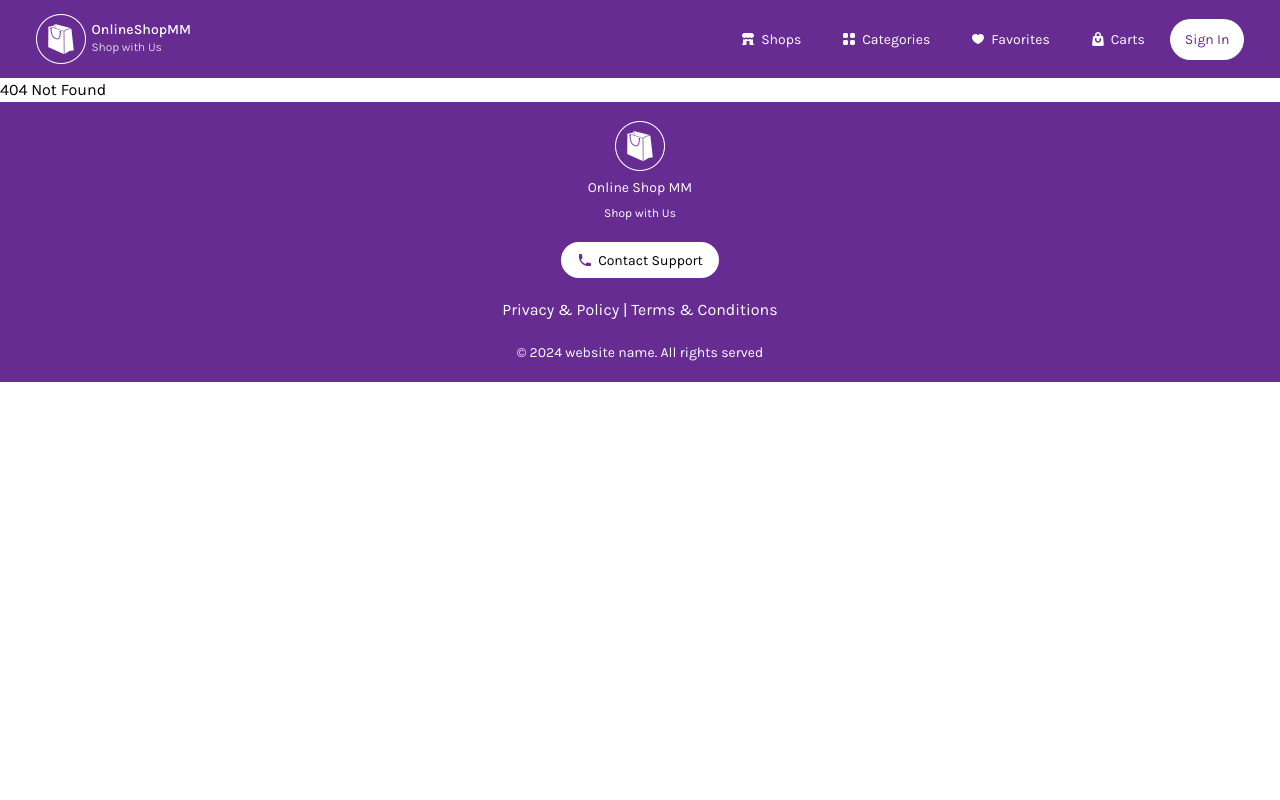
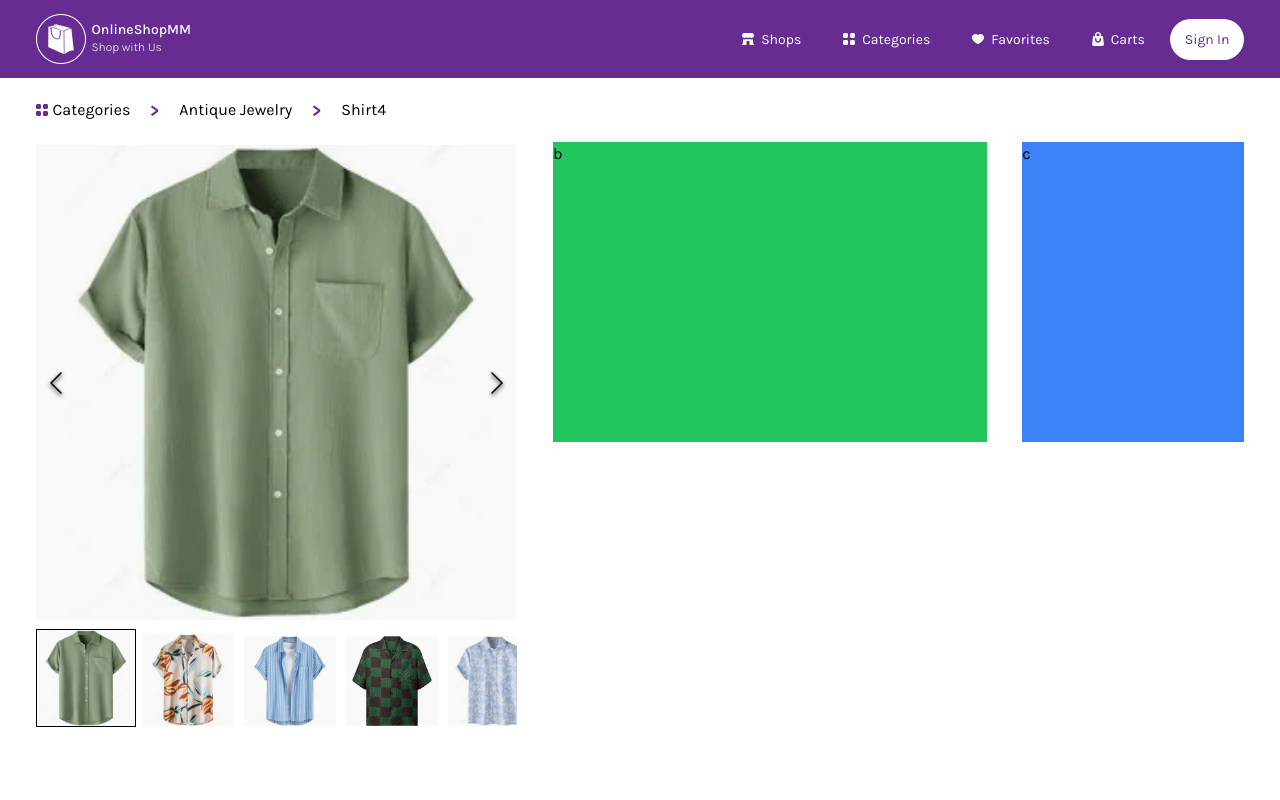
Before and after one commit to thuyainsoe/os, a React (Vite) app: page /categories/antique-jewelry/shirt4 in a window 1280 px wide. Shown: the top 800 px of the page. Built offline with nearby package versions, Linux system fonts and the light colour scheme.

Commit message:
feat: item detail

```diff
--- a/package.json
+++ b/package.json
@@ -13,6 +13,7 @@
     "prop-types": "^15.8.1",
     "react": "^18.2.0",
     "react-dom": "^18.2.0",
+    "react-image-gallery": "^1.3.0",
     "react-rating-stars-component": "^2.2.0",
     "react-router-dom": "^6.23.1",
     "swiper": "^11.1.4"
--- a/src/assets/css/swiper-reset.css
+++ b/src/assets/css/swiper-reset.css
@@ -16,3 +16,39 @@
 .react-stars {
   @apply flex gap-[5px];
 }
+
+#item-detail {
+  .swiper-button-prev,
+  .swiper-button-next {
+    @apply text-black z-[200];
+  }
+
+  .swiper-button-prev::after {
+    transform: scale(0.5);
+  }
+
+  .swiper-button-next::after {
+    transform: scale(0.5);
+  }
+}
+
+.image-gallery-image {
+  @apply aspect-square;
+}
+
+.image-gallery-thumbnail.active {
+  border: 1px solid black !important;
+}
+
+.image-gallery-thumbnail:hover {
+  border: 1px solid black !important;
+}
+
+.image-gallery-icon {
+  svg {
+    stroke: black !important;
+    width: 20px !important;
+  }
+  .image-gallery-svg {
+  }
+}
--- a/src/components/item-card/ItemCard.jsx
+++ b/src/components/item-card/ItemCard.jsx
@@ -1,4 +1,5 @@
 import cartIcon from "@/assets/images/common-icons/cart-icon.svg";
+import { Link } from "react-router-dom";
 const ItemCard = ({ shirt }) => {
   return (
     <div
@@ -17,7 +18,14 @@ const ItemCard = ({ shirt }) => {
           <img src={cartIcon} alt="" />
           <span>Add to Cart</span>
         </button>
-        <button className="w-full h-[36px]">View Detail</button>
+        <Link
+          className="w-full h-[36px] flex items-center justify-center"
+          to={`/categories/${shirt.category}/${shirt.name
+            .toLowerCase()
+            .replace(/\s+/g, "-")}`}
+        >
+          View Detail
+        </Link>
       </div>
     </div>
   );
--- a/src/components/view-switcher/ViewSwitcher.jsx
+++ b/src/components/view-switcher/ViewSwitcher.jsx
@@ -12,62 +12,72 @@ const mockShirtData = [
   {
     id: "1",
     image: shirtMock,
-    name: "Vintage Shirt",
+    name: "Shirt1",
     price: "12000",
+    category: "vintage-shirt",
   },
   {
     id: "2",
     image: shirtMock1,
-    name: "Vintage Shirt",
+    name: "Shirt2",
     price: "12000",
+    category: "vintage-shirt",
   },
   {
     id: "3",
     image: shirtMock2,
-    name: "Vintage Shirt",
+    name: "Shirt3",
     price: "12000",
+    category: "vintage-shirt",
   },
   {
     id: "4",
     image: shirtMock3,
-    name: "Vintage Shirt",
+    name: "Shirt4",
     price: "12000",
+    category: "antique-jewelry",
   },
   {
     id: "5",
     image: shirtMock4,
-    name: "Vintage Shirt",
+    name: "Shirt5",
     price: "12000",
+    category: "old-world-watches",
   },
   {
     id: "6",
     image: shirtMock5,
-    name: "Vintage Shirt",
+    name: "Shirt6",
     price: "12000",
+    category: "antique-jewelry",
   },
   {
     id: "7",
     image: shirtMock3,
-    name: "Vintage Shirt",
+    name: "Shirt7",
     price: "12000",
+    category: "old-world-watches",
   },
   {
     id: "8",
     image: shirtMock4,
-    name: "Vintage Shirt",
+    name: "Shirt8",
     price: "12000",
+    category: "timeless-hats",
   },
   {
     id: "9",
     image: shirtMock5,
-    name: "Vintage Shirt",
+    name: "Shirt9",
     price: "12000",
+    category: "timeless-hats",
   },
   {
     id: "10",
     image: shirtMock1,
-    name: "Vintage Shirt",
+    name: "Shirt10",
     price: "12000",
+    category: "nostalgic-vinyl",
   },
 ];
 
--- a/src/main.jsx
+++ b/src/main.jsx
@@ -7,6 +7,7 @@ import Home from "@/pages/home/Home";
 import Categories from "@/pages/categories/Categories";
 import CategoryDetail from "@/pages/categories/category-detail/CategoryDetail";
 import Shops from "@/pages/shops/Shops";
+import ItemDetail from "@/pages/categories/category-detail/item-detail/ItemDetail";
 
 const router = createBrowserRouter([
   {
@@ -29,6 +30,10 @@ const router = createBrowserRouter([
         element: <CategoryDetail />,
       },
       {
+        path: "/categories/:category/:item",
+        element: <ItemDetail />,
+      },
+      {
         path: "*",
         element: <div>404 Not Found</div>,
       },
--- a/src/pages/categories/category-detail/CategoryDetail.jsx
+++ b/src/pages/categories/category-detail/CategoryDetail.jsx
@@ -41,7 +41,6 @@ const CategoryDetail = () => {
           <img src={rightIcon} alt="right icon" />
           <div>{category}</div>
         </div>
-        <div></div>
       </div>
       {/* filter bar */}
       <div className=" flex items-center justify-between container-md py-[20px] sticky top-[78px] bg-white z-[100] ">
--- /dev/null
+++ b/src/pages/categories/category-detail/item-detail/ItemDetail.jsx
@@ -0,0 +1,79 @@
+import { Link, useParams } from "react-router-dom";
+import catagoryIcon from "@/assets/images/common-icons/category-primary.svg";
+import rightIcon from "@/assets/images/common-icons/right-simple-arrow.svg";
+import shirtMock1 from "@/assets/images/mock-images/shirt-mock1.png";
+import shirtMock2 from "@/assets/images/mock-images/shirt-mock2.png";
+import shirtMock3 from "@/assets/images/mock-images/shirt-mock3.png";
+import shirtMock4 from "@/assets/images/mock-images/shirt-mock4.png";
+import shirtMock5 from "@/assets/images/mock-images/shirt-mock5.png";
+import "swiper/css";
+import "swiper/css/pagination";
+import "swiper/css/navigation";
+import ReactImageGallery from "react-image-gallery";
+import "react-image-gallery/styles/css/image-gallery.css";
+
+const images = [
+  {
+    original: shirtMock1,
+    thumbnail: shirtMock1,
+  },
+  {
+    original: shirtMock2,
+    thumbnail: shirtMock2,
+  },
+  {
+    original: shirtMock3,
+    thumbnail: shirtMock3,
+  },
+  {
+    original: shirtMock4,
+    thumbnail: shirtMock4,
+  },
+  {
+    original: shirtMock5,
+    thumbnail: shirtMock5,
+  },
+];
+
+const ItemDetail = () => {
+  const params = useParams();
+  const changeToUpperCase = (text) =>
+    text.replace(/-/g, " ").replace(/\b\w/g, (c) => c.toUpperCase());
+  return (
+    <div className="container-md" id="item-detail">
+      {/* Breadcrumb */}
+      <div className="flex items-center gap-[20px] my-[20px]">
+        <Link to="/categories" className="flex items-center gap-[5px]">
+          <img src={catagoryIcon} alt="catagory icon" />
+          Categories
+        </Link>
+        <img src={rightIcon} alt="right icon" />
+        <Link
+          to={`/categories/${params.category
+            .toLowerCase()
+            .replace(/\s+/g, "-")}`}
+        >
+          {changeToUpperCase(params.category)}
+        </Link>
+        <img src={rightIcon} alt="right icon" />
+        <div>{changeToUpperCase(params.item)}</div>
+      </div>
+
+      {/* Detail Container */}
+      <div className="flex justify-between h-[100vh]">
+        <div className="w-[39.8529%] ">
+          <ReactImageGallery
+            items={images}
+            showPlayButton={false}
+            showFullscreenButton={false}
+            autoPlay={false}
+          />
+        </div>
+        <div className="w-[35.8823%] h-[300px] bg-green-500">b</div>
+        <div className="w-[18.3823%] h-[300px] bg-blue-500">c</div>
+      </div>
+    </div>
+  );
+};
+
+export default ItemDetail;
```
Also changed, not shown: 1 other file (tests, documents, lock files or other folders).
